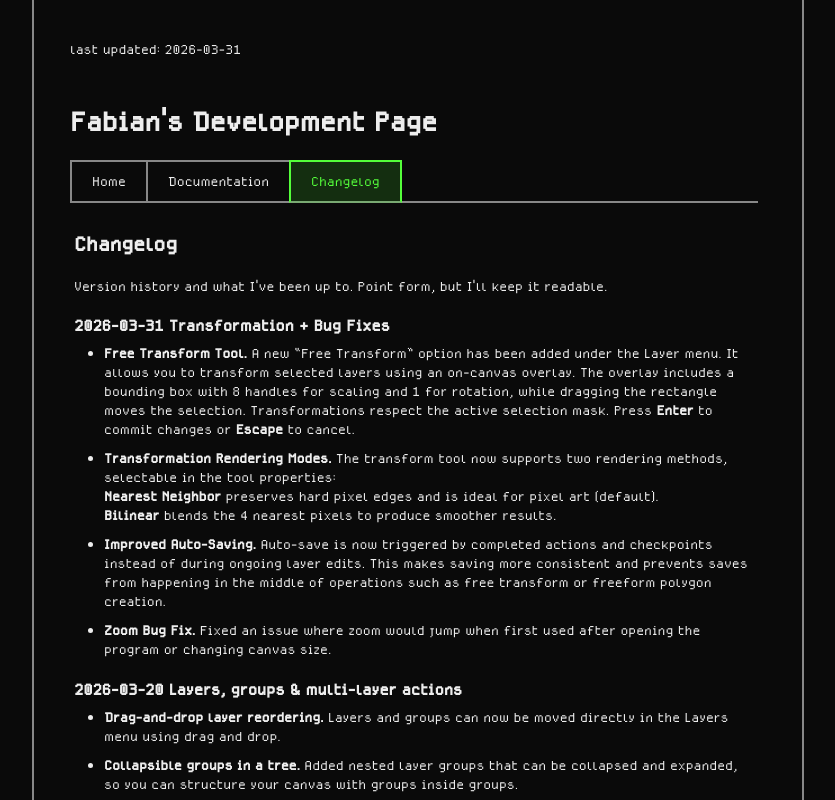
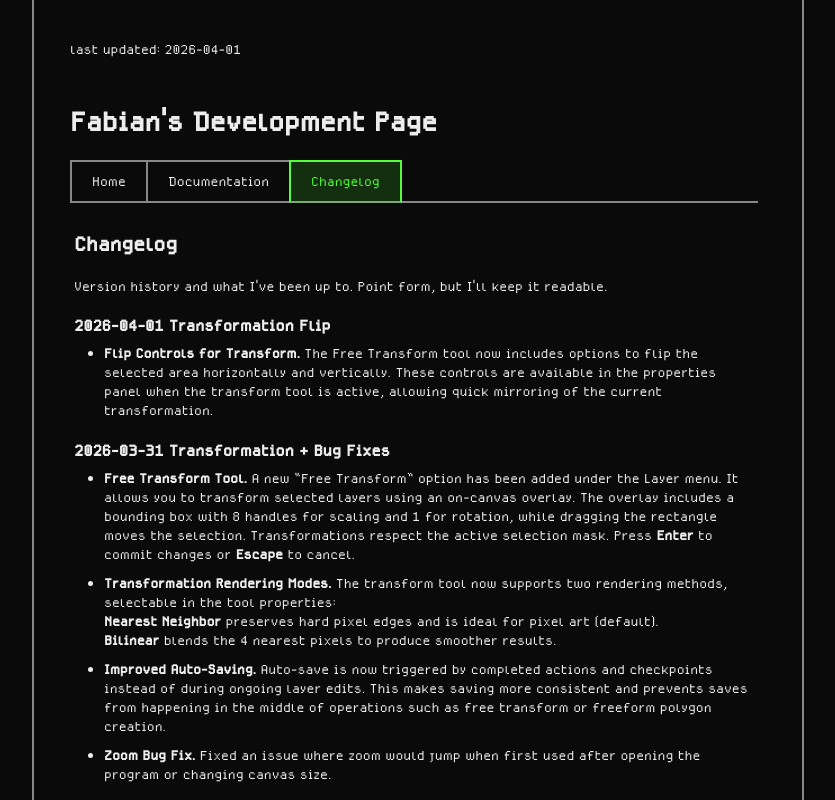
Before and after one commit to FabianKjellberg/pixelEditor, a Next.js app: page / in a window 1280 px wide. Both pictures are taken after a click on the button "Changelog". Shown: the whole page, without its empty margins (222-1057 px from the left). Built offline with nearby package versions, Linux system fonts and the light colour scheme.

Commit message:
added flip buttons to transform both vertically and horizontally
Added a flip horizontally and a flip vertically button to the properties of the transform tool.

flip logic for flipping layer rectangle because it didnt work in the previous commit.

```diff
--- a/src/components/FrontPage/Changelog/Changelog.tsx
+++ b/src/components/FrontPage/Changelog/Changelog.tsx
@@ -10,6 +10,16 @@ const Changelog = () => {
         Version history and what I&apos;ve been up to. Point form, but I&apos;ll keep it readable.
       </p>
       <br />
+      <ChangelogEntry date="2026-04-01" title="Transformation Flip">
+        <li>
+          <p>
+            <b>Flip Controls for Transform.</b> The Free Transform tool now includes options to flip
+            the selected area horizontally and vertically. These controls are available in the
+            properties panel when the transform tool is active, allowing quick mirroring of the
+            current transformation.
+          </p>
+        </li>
+      </ChangelogEntry>
       <ChangelogEntry date="2026-03-31" title="Transformation + Bug Fixes">
         <li>
           <p>
--- a/src/components/FrontPage/FrontPage.tsx
+++ b/src/components/FrontPage/FrontPage.tsx
@@ -15,7 +15,7 @@ const FrontPage = () => {
     <>
       <div className={`${style.mainPage}`}>
         <div>
-          <p>last updated: 2026-03-31</p>
+          <p>last updated: 2026-04-01</p>
         </div>
         <div className={style.header}>
           <h1>Fabian&apos;s Development Page</h1>
--- a/src/context/ToolContext.tsx
+++ b/src/context/ToolContext.tsx
@@ -75,6 +75,8 @@ export const ToolProvider = ({ children }: { children: React.ReactNode }) => {
   const propertiesRef = useRef(propertiesMap);
   useEffect(() => {
     propertiesRef.current = propertiesMap;
+
+    activeTool.onAction?.('properties');
   }, [propertiesMap]);
 
   const getProperties = useCallback((toolKey: string) => {
--- a/src/models/Tools/Transform.ts
+++ b/src/models/Tools/Transform.ts
@@ -126,6 +126,9 @@ export class TransformTool implements ITool {
           invertVertically(original.croppedLayer, originalRect);
         });
         break;
+
+      default:
+        break;
     }
 
     this.updateLayers(this.lastTransformRect);
@@ -165,6 +168,7 @@ export class TransformTool implements ITool {
       properties,
       PropertyType.TransformInterpolation,
     );
+
     if (!rendering) return;
 
     const originalRect = this.originalRect;
```
Also changed, not shown: src/components/SpriteCreator/Menu/Tools/Properties/PropertyButton/PropertyButton.module.css (added, +10 -0 lines), src/components/SpriteCreator/Menu/Tools/Properties/PropertyButton/PropertyButton.tsx (+4 -3 lines), src/util/TransformUtil.ts (+9 -2 lines), public/icons/horizontal.png (added), public/icons/vertical.png (added).
